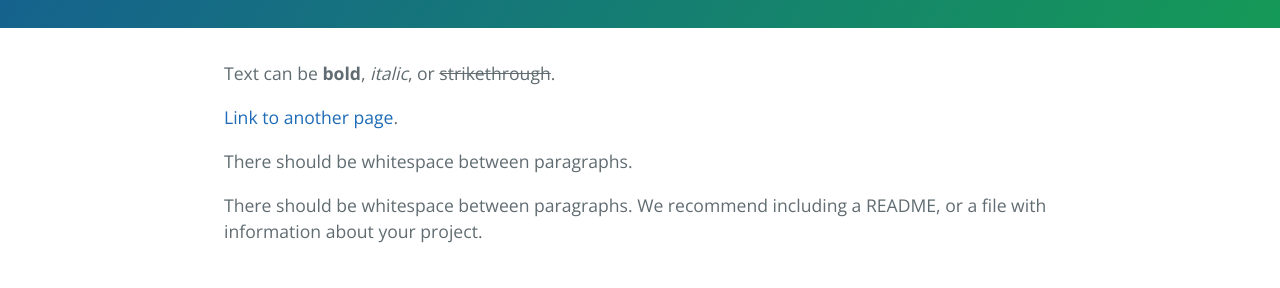
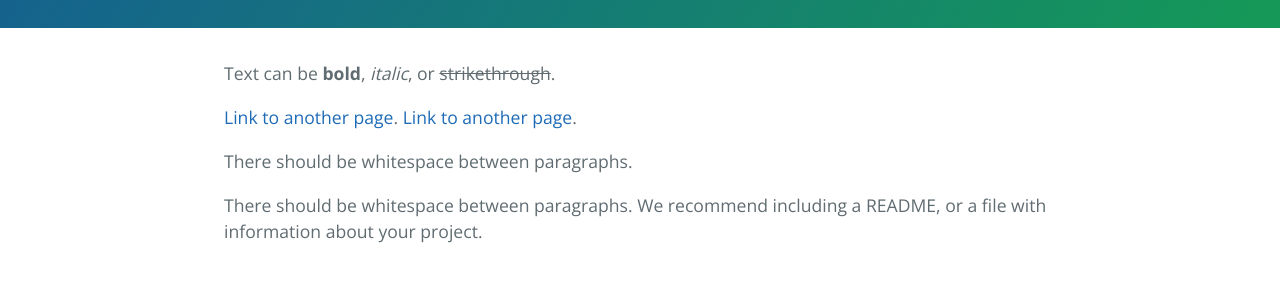
Before and after one commit to Yalkinzsun/Yalkinzsun.github.io, a Jekyll site: the page built from index.md, in a window 1280 px wide. Shown: the part 474-762 px from the top of the page. Built offline with Jekyll 4.4.1, drawn with Linux system fonts in a browser that asks for light colours.

Commit message:
Update index.md

```diff
--- a/index.md
+++ b/index.md
@@ -5,6 +5,7 @@ layout: default
 Text can be **bold**, _italic_, or ~~strikethrough~~.
 
 [Link to another page](./another-page.html).
+[Link to another page](./_layouts/1_course.html).
 
 There should be whitespace between paragraphs.
 
```
